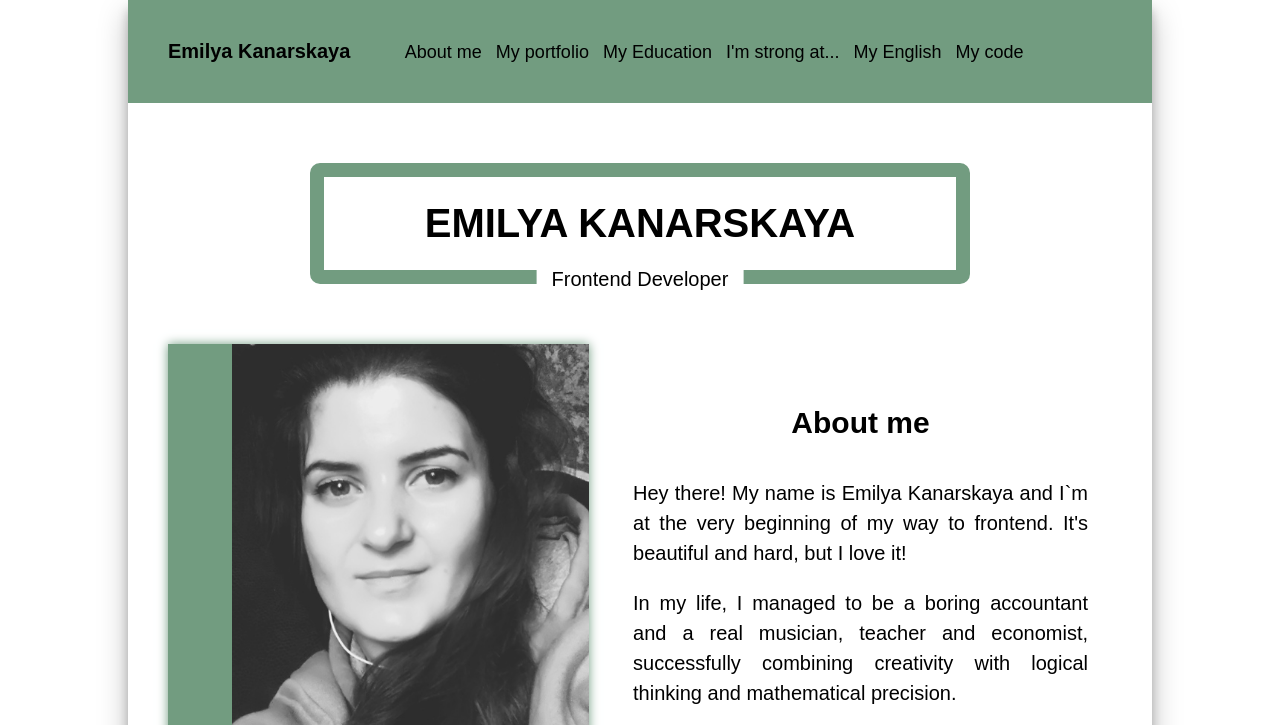
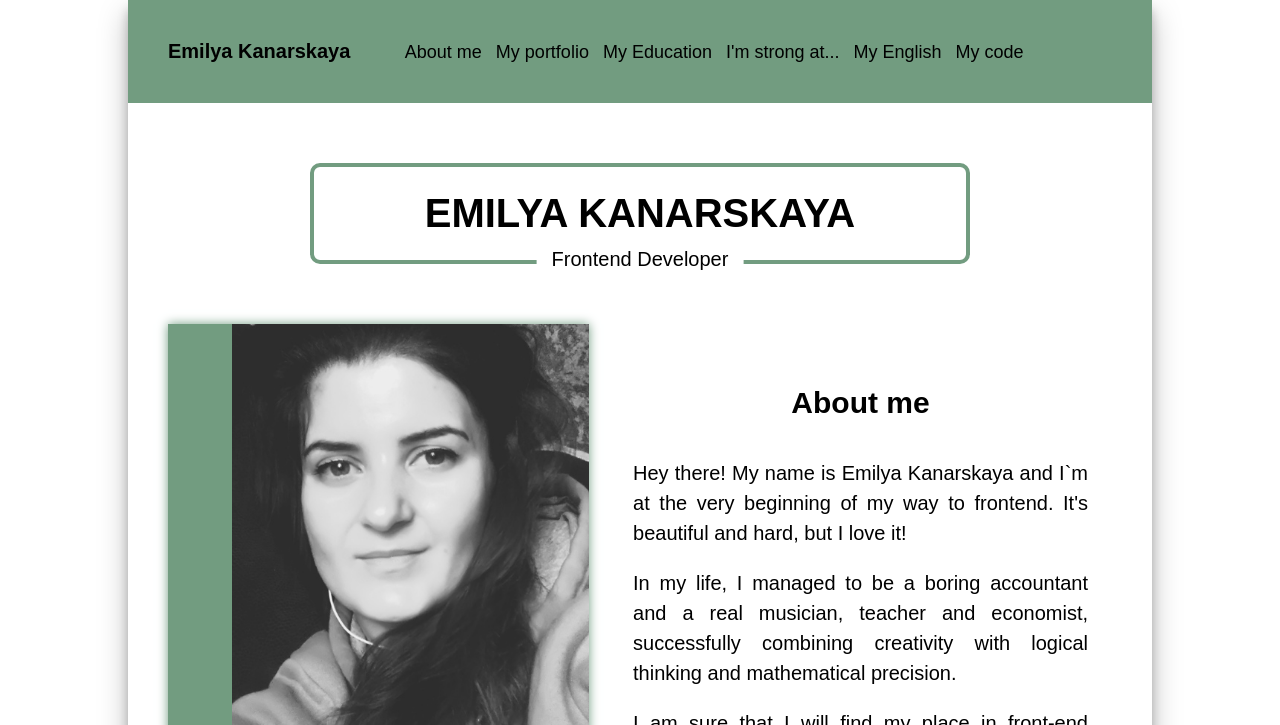
Before and after one commit to EmilyRight/rsschool-cv, a plain HTML site: page index.html in a window 1280 px wide. Shown: the top 725 px of the page. Drawn offline with nearby package versions, Linux system fonts and the light colour scheme.

Commit message:
feat: fix border

```diff
--- a/style.css
+++ b/style.css
@@ -168,7 +168,7 @@ figure img{
     text-align: center;
     font-size: 2rem;
     text-transform: uppercase;
-    border: 0.7rem solid var(--main-color);
+    border: 0.2rem solid var(--main-color);
     border-radius: 10px;
     padding: 1.2rem;
     margin-bottom: 3rem;
```
